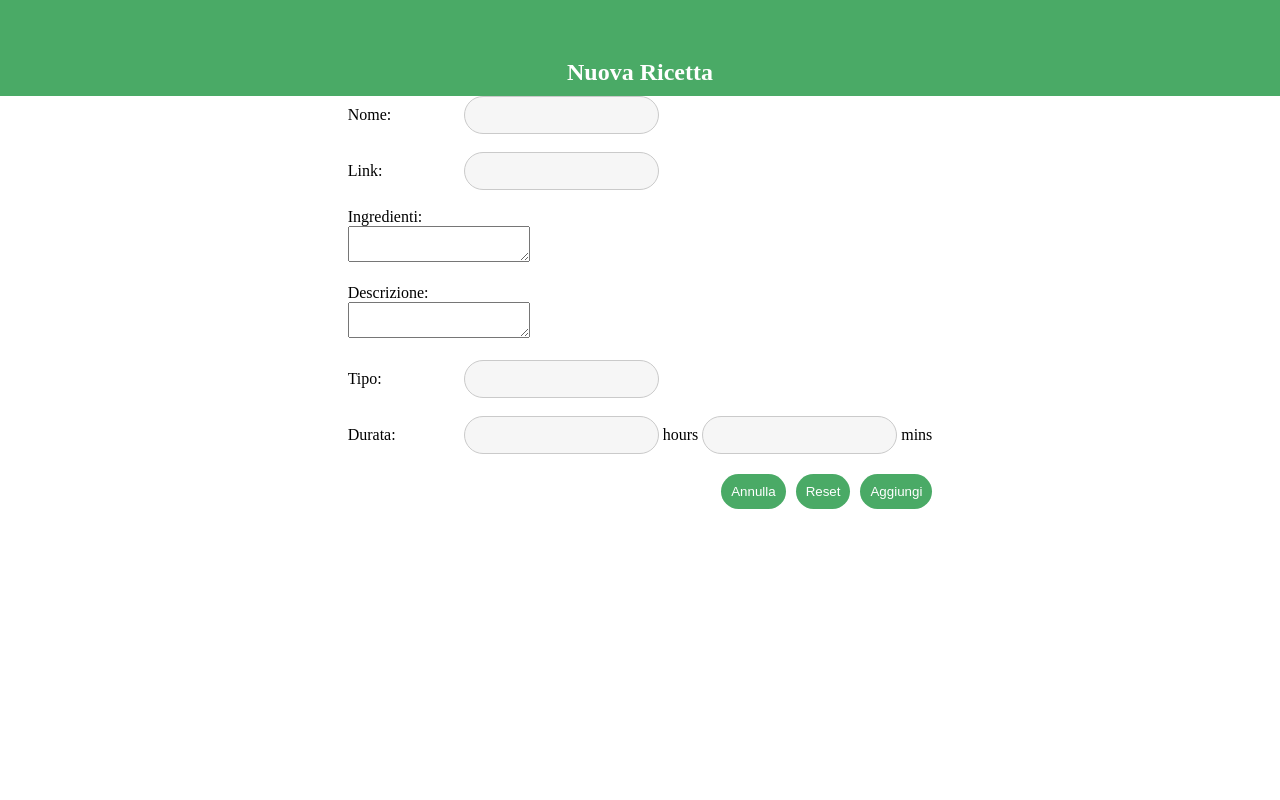
After one commit to dariobella/ricette, a PHP site: page /add.php in a window 1280 px wide. The commit adds this page. Run offline with PHP 8.4, Linux system fonts and the light colour scheme; the visitor is signed in with stand-in values (Sample User, id 1).

Commit message:
started add

```diff
--- /dev/null
+++ b/add.php
@@ -0,0 +1,60 @@
+<?php
+require_once "authorize.php";
+?>
+
+<!DOCTYPE html>
+<html lang="it">
+<head>
+    <meta charset="UTF-8">
+    <meta name="viewport"
+          content="width=device-width, user-scalable=no, initial-scale=1.0, maximum-scale=1.0, minimum-scale=1.0">
+    <meta http-equiv="X-UA-Compatible" content="ie=edge">
+    <meta name="author" content="Dario Bella">
+
+    <link rel="stylesheet" href="style.css">
+
+    <link href="https://fonts.googleapis.com/icon?family=Material+Icons" rel="stylesheet">
+
+    <title>Nuova Ricetta - Il Ricettario di Dario</title>
+</head>
+<body>
+
+<div class="topbar">
+    <h2> Nuova Ricetta </h2>
+</div>
+
+<div class="body">
+    <form method="post" id="addForm" onsubmit="add_r.php" enctype="multipart/form-data">
+        <label for="name">Nome: </label>
+        <input type="text" id="name" name="name">
+        <br> <br>
+
+        <label for="url">Link: </label>
+        <input type="text" id="url" name="url">
+        <br> <br>
+
+        <label for="ingredients">Ingredienti: </label> <br>
+        <textarea id="ingredients" name="ingredients"> </textarea>
+        <br> <br>
+
+        <label for="description">Descrizione: </label> <br>
+        <textarea id="description" name="description"> </textarea>
+        <br> <br>
+
+        <label for="type">Tipo: </label>
+        <input type="text" id="name" name="name">
+        <br> <br>
+
+        <label for="hours">Durata: </label> <input name="hours" id="hours" type="number" min="0" size="1"> hours
+        <input name="mins" id="mins" type="number" min="0" size="2"> mins
+
+        <div class="formBtns">
+            <button type="submit">Aggiungi</button>
+            <button type="reset">Reset</button>
+            <button type="button" onclick="location='index.php'">Annulla</button>
+        </div>
+    </form>
+</div>
+
+</body>
+</html>
--- a/config.php
+++ b/config.php
@@ -7,10 +7,10 @@ error_reporting(E_ALL);
 
 session_start();
 
-$dbhost = "127.0.0.1";
-$dbuser = "dario";
-$dbpassword = "eS1vEsMySqL?";
-$dbname = "ricette";
+$dbhost = "10.12.100.10";
+$dbuser = "e5";
+$dbpassword = "r00kieCla55";
+$dbname = "e5_bella_ricette";
 $securitysalt = '1d6896d08b9a73a26d07a7616d2f4d69';
 
 try {
--- a/index.php
+++ b/index.php
@@ -19,8 +19,10 @@ require_once "authorize.php";
 </head>
 <body>
 
-<div class="topbar">
+<div class="topbar" id="indexTopbar">
+    <div class="left"></div>
     <h2> Le tue ricette </h2>
+    <div class="right"> <button id="logoutBtn" onclick="location='login_r.php'"> <span class="material-icons">logout</span> </button> </div>
 </div>
 
 <div class="body">
@@ -48,7 +50,7 @@ require_once "authorize.php";
 </div>
 
 <div class="centerAddBtn">
-    <button id="addBtn" onclick="alert('aggiungiaml')"> <span class="material-icons">add</span> </button>
+    <button id="addBtn" onclick="location='add.php'"> <span class="material-icons">add</span> </button>
 </div>
 
 </body>
--- a/login.php
+++ b/login.php
@@ -28,8 +28,8 @@ require_once "config.php";
         <input type="text" id="username" name="username" placeholder="Username">
         <input type="password" id="psw" name="psw" placeholder="Password">
         <div class="formBtns">
+            <button type="submit">Login</button>
             <button type="reset">Reset</button>
-            <button type="submit">Login</button>
         </div>
     </form>
     <nobr> New here? <a href="register.php">Register</a> </nobr>
--- a/register.php
+++ b/register.php
@@ -42,8 +42,8 @@ if (isset($_SESSION['register_data'])) {
         <input type="password" id="psw" name="psw" placeholder="Password" value="<?= $psw ?>">
         <input type="password" id="confPsw" name="confPsw" placeholder="Confirm Password" value="">
         <div class="formBtns">
+            <button type="submit">Register</button>
             <button type="reset">Reset</button>
-            <button type="submit">Register</button>
         </div>
     </form>
     <nobr> Already have an account? <a href="login.php">Login</a> </nobr>
--- a/style.css
+++ b/style.css
@@ -15,19 +15,49 @@ button {
     padding: 10px;
 }
 
+label {
+    width: 7em;
+    display: inline-block;
+}
+
+button:hover {
+    cursor: pointer;
+}
+
 .topbar {
+    width: 100%;
     height: 12%;
-    min-height: 46px;
+    min-height: 66px;
     color: white;
     background-color: #4aaa66;
     display: flex;
-    flex-direction: column;
-    align-items: center;
-    justify-content: end;
+    justify-content: center;
+    align-items: end;
+}
+
+#indexTopbar {
+    justify-content: space-between;
 }
 
 .topbar h2 {
     margin: 10px;
+    white-space: nowrap;
+}
+
+.topbar .right {
+    width: 33%;
+    display: flex;
+    justify-content: right;
+    padding-right: 0.5em;
+}
+
+.topbar #logoutBtn {
+    padding: 0;
+    margin: 10px;
+}
+
+.topbar .left {
+    width: 33%;
 }
 
 .centerAddBtn {
@@ -48,7 +78,7 @@ button {
 }
 
 #addBtn span {
-    font-size: 5em;
+    font-size: 4em;
 }
 
 .body {
@@ -96,7 +126,7 @@ button {
 }
 
 form input {
-    height: 2em;
+    height: 1.5em;
     padding: 8px;
     border-radius: 20px;
     border: 1px solid #cacaca;
@@ -114,12 +144,13 @@ form input {
 }
 
 #loginForm input, #registerForm input {
+    height: 2em;
     margin-top: 20px;
 }
 
 .formBtns {
     display: flex;
-    flex-direction: row;
+    flex-direction: row-reverse;
     align-self: end;
     margin-top: 20px;
 }
```
Also changed, not shown: README.md.
